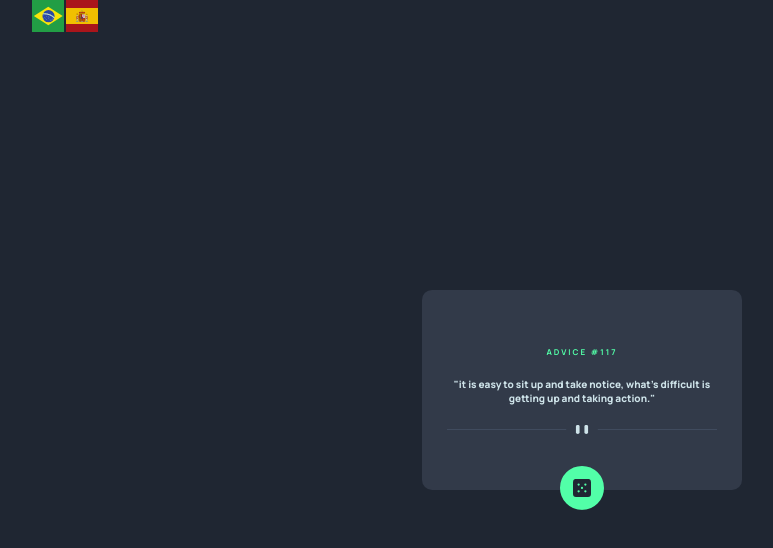
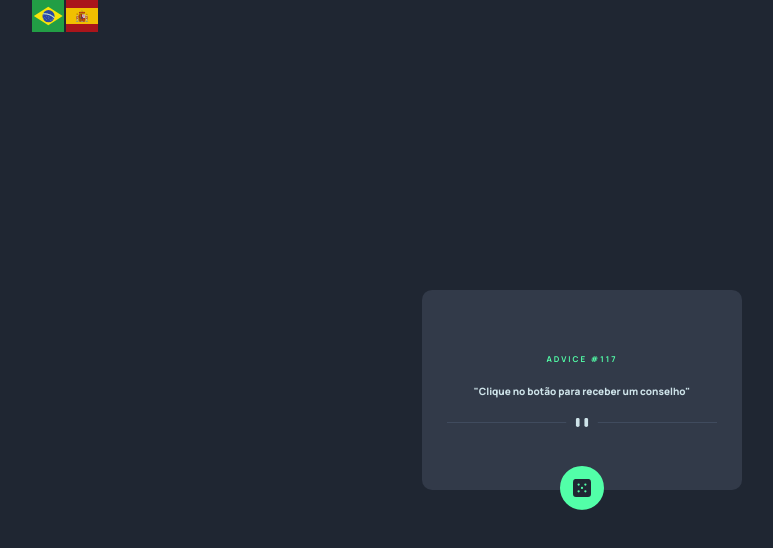
Before and after one commit to Phduartebjj/App-gerador-de-conselhos-interface, a plain HTML site: page index.html in a window 1280 px wide. Shown: the whole page, without its empty margins (58-831 px from the left). Drawn offline with Linux system fonts and the light colour scheme.

```diff
--- a/index.html
+++ b/index.html
@@ -14,7 +14,7 @@
   <link rel="stylesheet" href="src/css/variables.css">
   <link rel="stylesheet" href="./src/css/style.css">
   <link rel="stylesheet" ref="src/css/responsive.css">
-  <title>Frontend Mentor | Advice generator app</title>
+  <title>Advice generator</title>
 </head>
 
 <body>
@@ -31,7 +31,7 @@
       <div class="card">
         <h2 class="card-titulo"> ADVICE #117</h2>
         <p id="card-conselho" class="card-frase">
-          "it is easy to sit up and take notice, what's difficult is getting up and taking action."
+          "Clique no botão para receber um conselho"
         </p>
         <img src="src/images/ui/pattern-divider-desktop.svg" alt="">
       </div>
```
Also changed, not shown: 1 other file.
